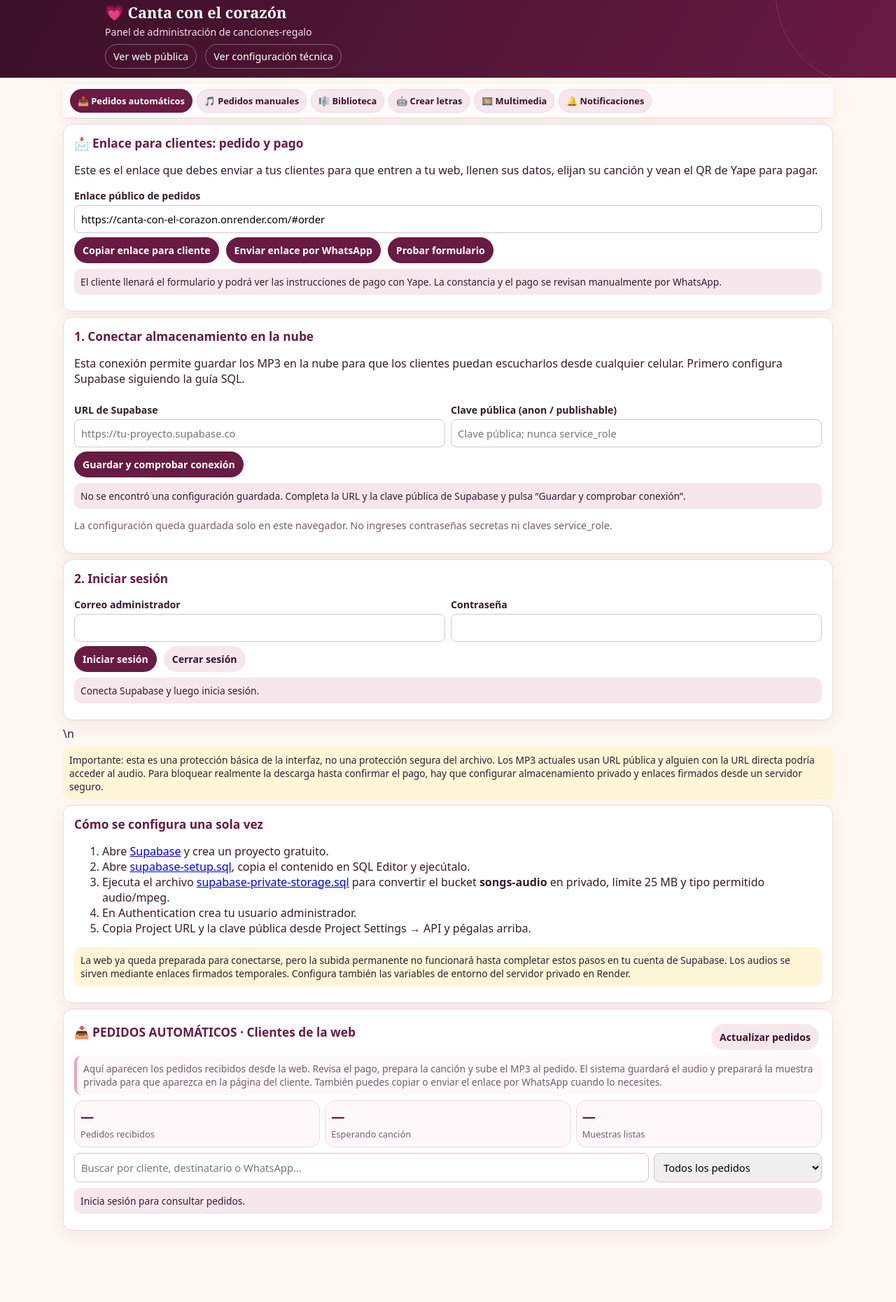
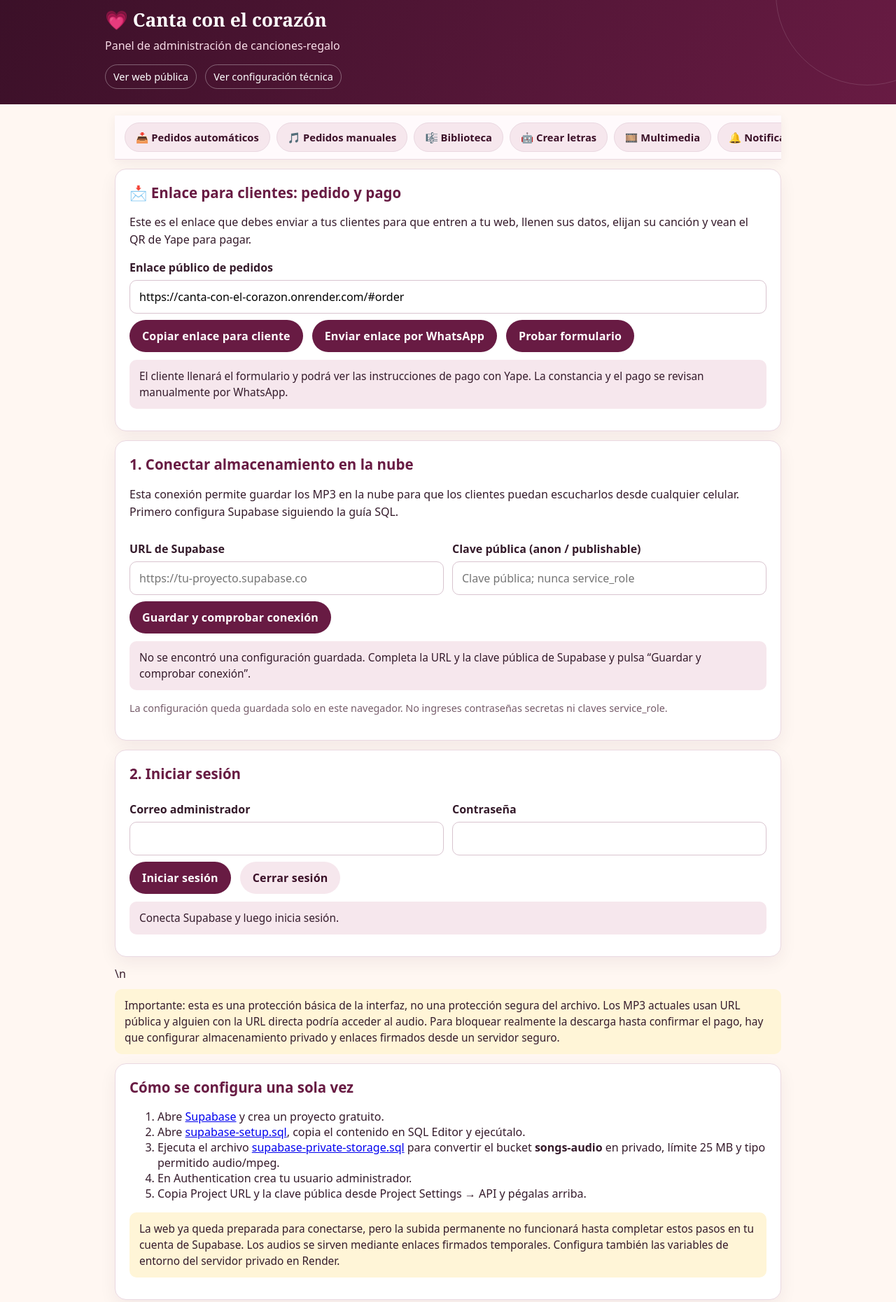
Before and after one commit to yunderdelcastillo-bot/canta-con-el-corazon, a website: page admin.html in a window 1280 px wide. Shown: the part 10-1870 px from the top of the page at 70% size. Before the commit the page ends 1804 px from the top, so only its background shows below. Drawn offline with nearby package versions, Linux system fonts and the light colour scheme.

Commit message:
Restaurar tamaño legible de letras y botones con estilo profesional

```diff
--- a/admin.html
+++ b/admin.html
@@ -22,29 +22,41 @@
 .order-card .btn{min-height:42px}
 @media(max-width:560px){.order-toolbar{grid-template-columns:1fr}.order-stats{gap:7px}.order-stat{padding:9px}.order-stat strong{font-size:1.2rem}.order-stat span{font-size:.72rem}.card{padding:15px}}
 
-/* Vista compacta: conserva todas las funciones y reduce el desplazamiento */
-.hero{padding:13px 16px}.hero h1{font-size:1.35rem}.hero p{margin:4px 0 8px;font-size:.88rem}
-main{padding:9px 10px 28px}.card{padding:13px;margin:8px 0;border-radius:13px}
-h2{font-size:1.08rem;margin:0 0 8px}.panel-nav{padding:7px 10px;gap:6px}
-.panel-nav a{padding:7px 10px;font-size:.8rem}
-label{margin:8px 0 4px;font-size:.88rem}
-input,textarea,select{padding:9px;border-radius:8px;font-size:.92rem}
-textarea{min-height:64px}
-.btn{padding:9px 12px;margin:6px 4px 0 0;font-size:.88rem}
-.status,.notice,.section-help{padding:9px;margin:8px 0;font-size:.86rem}
-.grid{gap:8px}.song{padding:10px;margin:7px 0}
-.order-stats{gap:7px;margin:8px 0}.order-stat{padding:8px}.order-stat strong{font-size:1.2rem}
-.order-toolbar{gap:7px;margin:8px 0}.song.order-card{padding:12px}
-#adminLyricsText{min-height:150px!important;height:170px}
-.preview-frame{height:420px}
-@media(min-width:900px){main{max-width:1120px}.card{padding:15px}}
-@media(max-width:560px){.hero{padding:12px}.hero h1{font-size:1.18rem}main{padding:7px 8px 22px}.card{padding:11px;margin:7px 0}.grid{grid-template-columns:1fr;gap:5px}.panel-nav a{padding:6px 9px;font-size:.76rem}.order-stats{grid-template-columns:repeat(3,minmax(0,1fr))}.order-stat strong{font-size:1.05rem}#adminLyricsText{height:145px}.preview-frame{height:340px}}
 
-
-/* Navegación por pantallas: una sola herramienta visible cada vez */
-.panel-nav a[aria-current="page"]{background:#681b43;color:#fff;border-color:#681b43}
-.panel-nav{position:sticky;top:0}
-#customerOrders,#editor,#library,#lyricsStudio,#mediaLibrary,#systemAlerts,#integrationStatus{scroll-margin-top:70px}
+/* Tipografía y controles profesionales: recuperar tamaño cómodo y legible */
+.hero{padding:22px 20px}
+.hero h1{font-size:1.65rem;line-height:1.25}
+.hero p{font-size:1rem;margin:8px 0 14px}
+main{padding:16px 14px 42px}
+.card{padding:20px;margin:13px 0;border-radius:16px}
+h2{font-size:1.28rem;line-height:1.35;margin:0 0 12px}
+p{line-height:1.55}
+label{font-size:1rem;margin:13px 0 7px}
+input,textarea,select{font-size:1rem;padding:12px 13px;border-radius:10px;line-height:1.4}
+textarea{min-height:100px}
+.btn{font-size:1rem;padding:12px 18px;min-height:46px;margin:9px 7px 0 0;letter-spacing:.01em}
+.status,.notice,.section-help{font-size:.96rem;line-height:1.5;padding:12px 14px;margin:11px 0}
+.grid{gap:12px}
+.song{padding:15px;margin:10px 0}
+.order-stat{padding:13px}
+.order-stat strong{font-size:1.5rem}
+.panel-nav{padding:10px 14px;gap:9px}
+.panel-nav a{font-size:.92rem;padding:10px 15px}
+#adminLyricsText{font-size:1rem!important;line-height:1.55;min-height:300px!important;height:320px}
+.preview-frame{height:600px}
+@media(max-width:560px){
+ .hero{padding:17px 14px}.hero h1{font-size:1.4rem}
+ main{padding:11px 10px 30px}
+ .card{padding:16px;margin:10px 0}
+ h2{font-size:1.18rem}
+ .grid{grid-template-columns:1fr;gap:8px}
+ .btn{font-size:.98rem;padding:12px 15px;min-height:46px}
+ .panel-nav a{font-size:.88rem;padding:9px 12px}
+ .order-stats{grid-template-columns:repeat(3,minmax(0,1fr))}
+ .order-stat{padding:10px}.order-stat strong{font-size:1.2rem}
+ #adminLyricsText{height:270px;min-height:250px!important}
+ .preview-frame{height:440px}
+}
 
 </style></head><body><header class="hero"><div><h1>💗 Canta con el corazón</h1><p>Panel de administración de canciones-regalo</p><a href="/">Ver web pública</a><a href="/supabase-setup.sql">Ver configuración técnica</a></div></header><main>
 <nav class="panel-nav" aria-label="Secciones del panel"><a href="#customerOrders">📥 Pedidos automáticos</a><a href="#editor">🎵 Pedidos manuales</a><a href="#library">🎼 Biblioteca</a><a href="#lyricsStudio">🤖 Crear letras</a><a href="#mediaLibrary">🎞️ Multimedia</a><a href="#systemAlerts">🔔 Notificaciones</a></nav>
```
